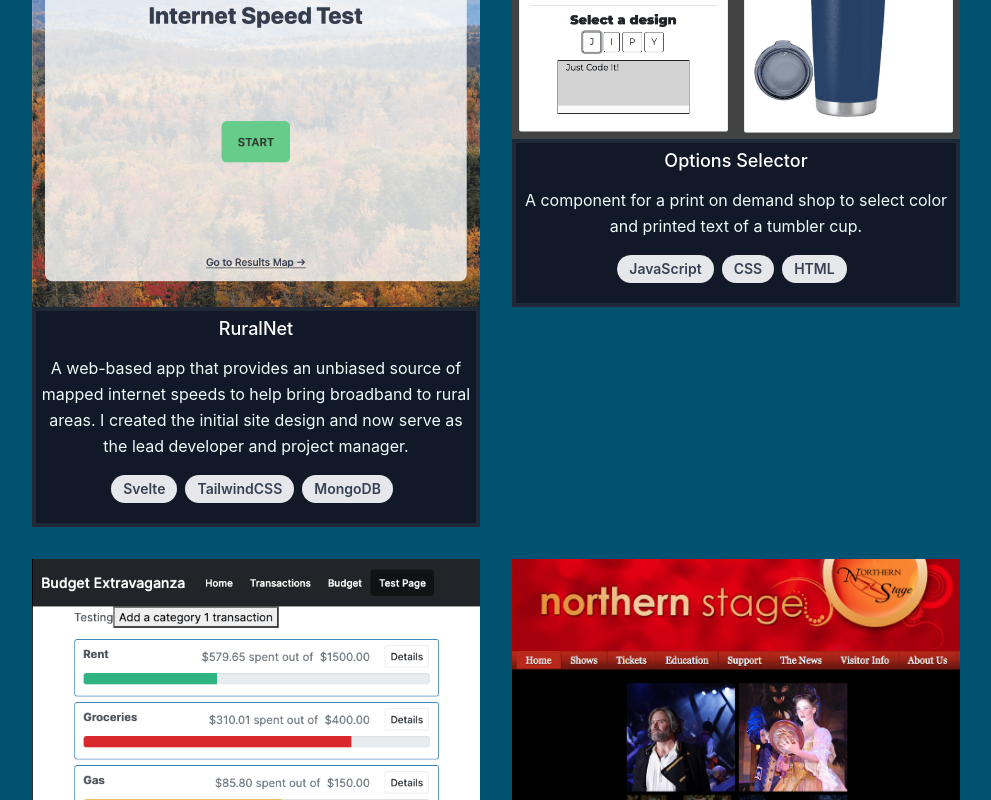
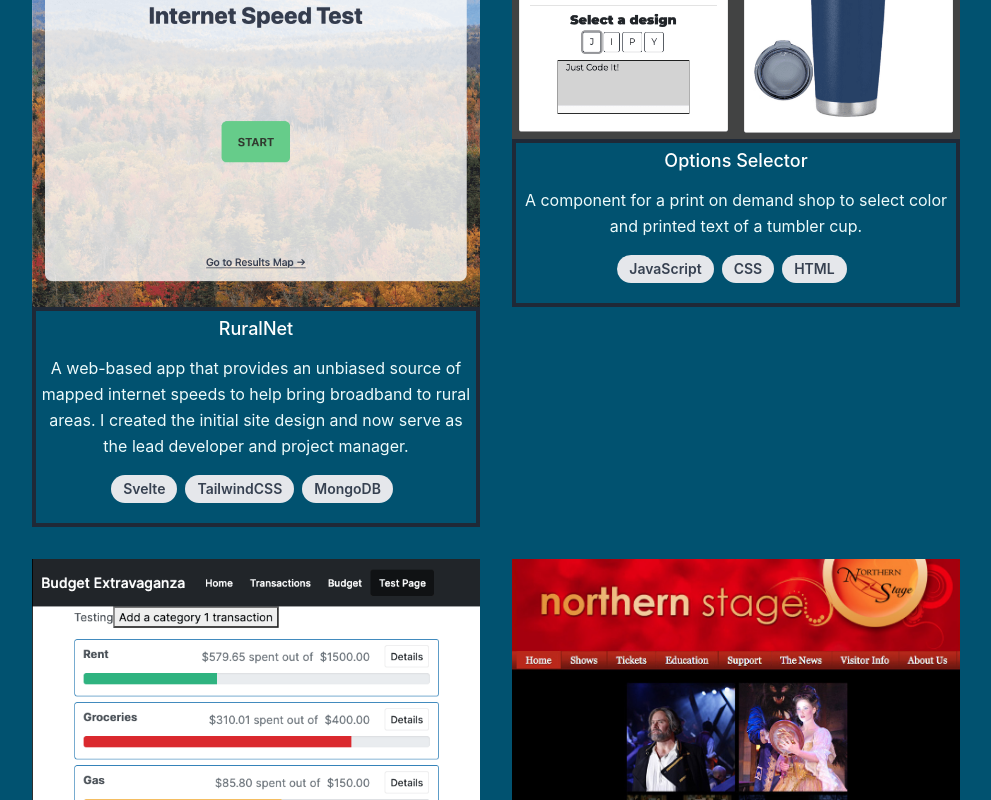
Before and after one commit to jmslynn/react-portfolio, a React (Create React App) app: page / in a window 1280 px wide. Shown: the part 760-1560 px from the top of the page, without its empty margins (144-1135 px from the left). Built offline with nearby package versions, Linux system fonts and the light colour scheme; no server answers.

Commit message:
color edits in projects file

```diff
--- a/src/components/Projects.js
+++ b/src/components/Projects.js
@@ -26,7 +26,7 @@
                   src={project.image}
                 />
               </div>
-              <div className="px-1 py-1 z-10 w-full border-4 border-gray-800 bg-gray-900">
+              <div className="px-1 py-1 z-10 w-full border-4 border-gray-800 bg-dk-teal">
                 <h1 className="title-font text-lg font-medium text-white mb-3">
                     {project.title}
                   </h1>
```
